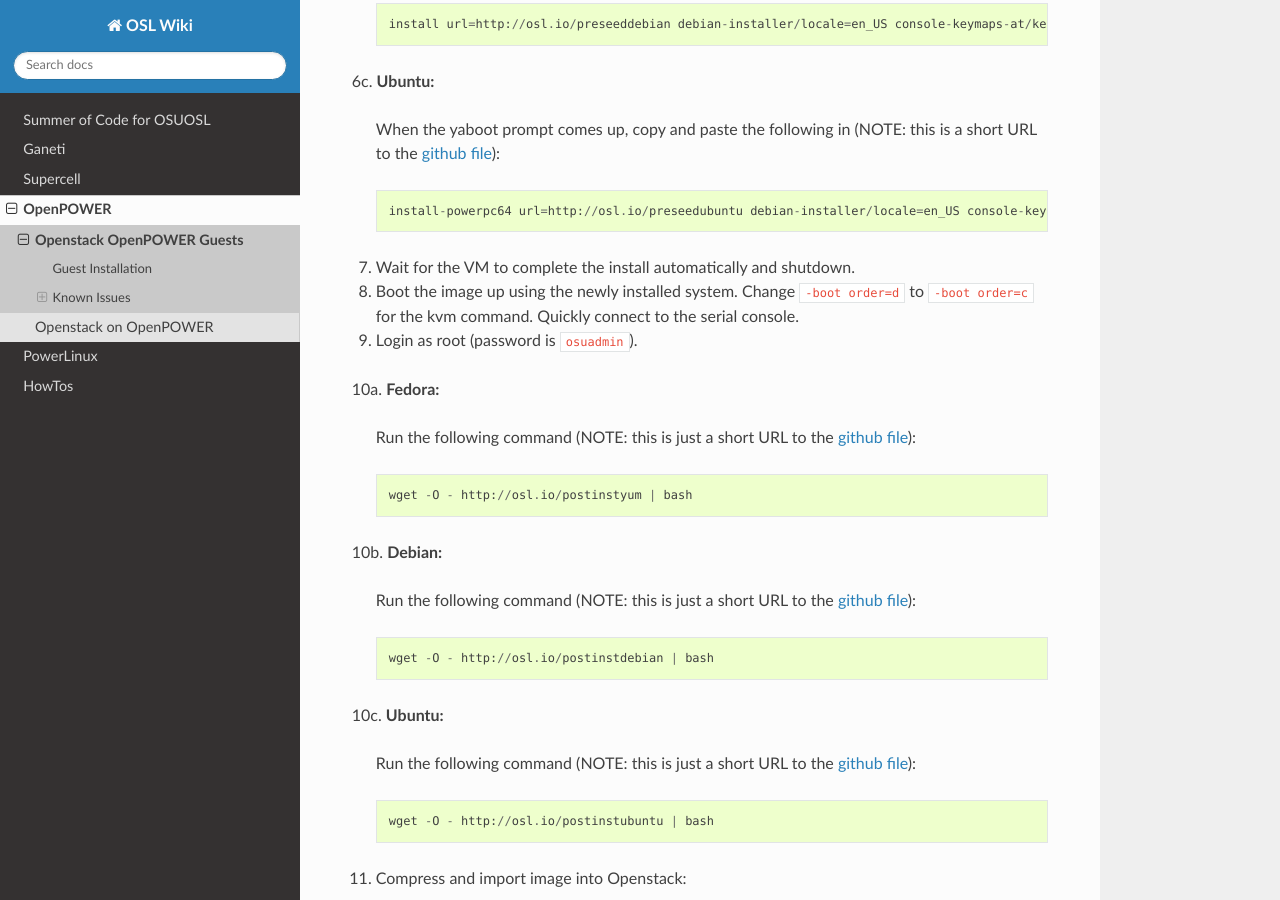
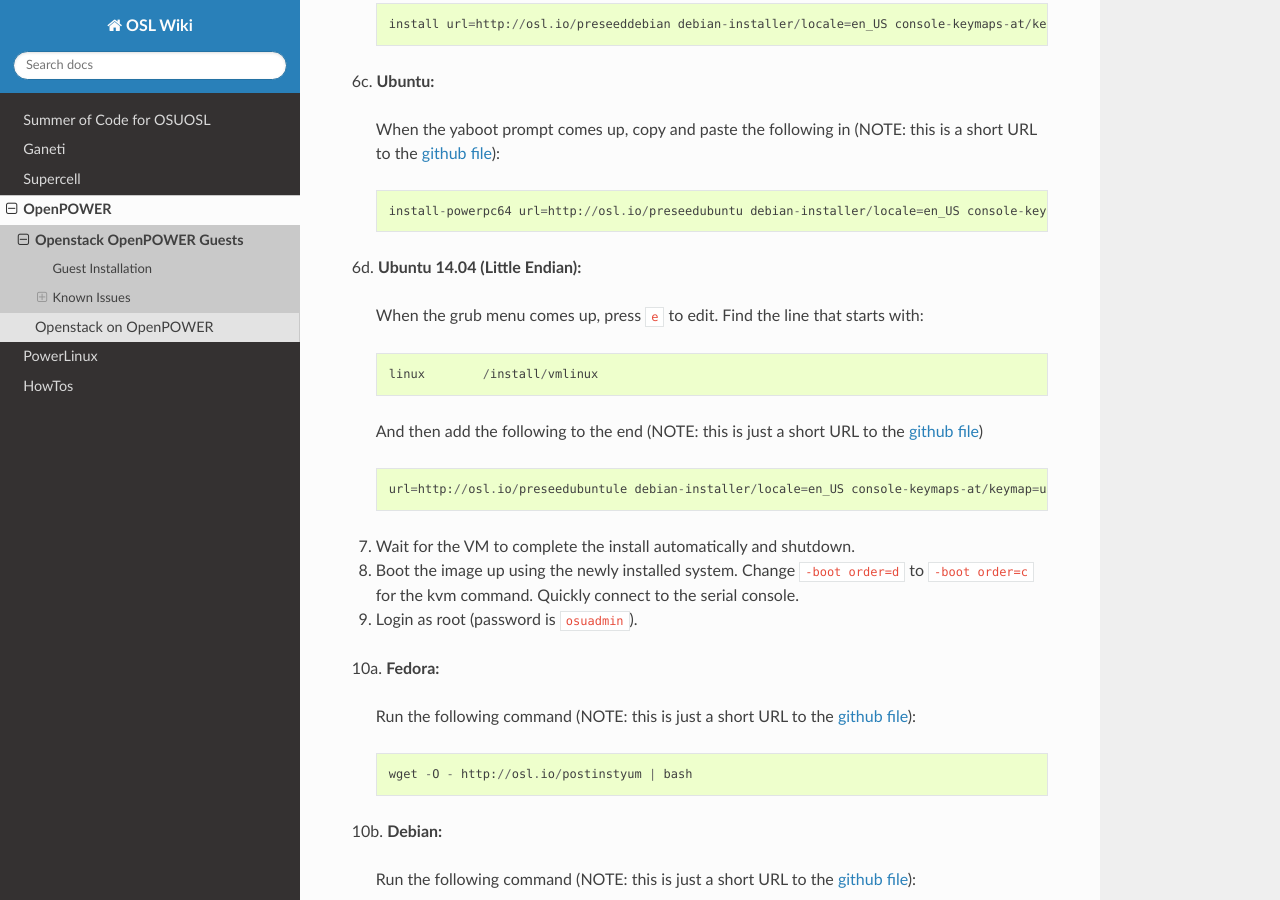
Before and after one commit to osuosl/wiki, a Sphinx documentation site: the page built from source/openpower/guests.rst, in a window 1280 px wide and 900 px high, scrolled down 1674 px. Built offline with Sphinx 7.4.7 and the Read the Docs theme 2.0.0, drawn with Linux system fonts in a browser that asks for light colours.

Commit message:
Improve little endian documentation

```diff
--- a/source/openpower/guests.rst
+++ b/source/openpower/guests.rst
@@ -79,9 +79,22 @@ of the OpenPOWER machines directly.
 
     install-powerpc64 url=http://osl.io/preseedubuntu debian-installer/locale=en_US console-keymaps-at/keymap=us keyboard-configuration/xkb-keymap=us netcfg/get_hostname=unassigned-hostname netcfg/get_domain=unassigned-domain
 
+6d. **Ubuntu 14.04 (Little Endian):**
+
+   When the grub menu comes up, press ``e`` to edit. Find the line that starts
+   with::
+
+    linux        /install/vmlinux
+
+   And then add the following to the end (NOTE: this is just a short URL to the
+   `github file`__) ::
+
+    url=http://osl.io/preseedubuntule debian-installer/locale=en_US console-keymaps-at/keymap=us keyboard-configuration/xkb-keymap=us netcfg/get_hostname=unassigned-hostname netcfg/get_domain=unassigned-domain
+
 .. __: https://raw.githubusercontent.com/osuosl/packer-templates/master/http/ks-fedora-qemu-20-ppc64.cfg
 .. __: http://ftp.osuosl.org/pub/osl/packer-templates/http/preseed-debian-ppc64.cfg
 .. __: http://ftp.osuosl.org/pub/osl/packer-templates/http/preseed-ubuntu-ppc64.cfg
+.. __: http://ftp.osuosl.org/pub/osl/packer-templates/http/preseed-ubuntu-ppc64le.cfg
 
 7. Wait for the VM to complete the install automatically and shutdown.
 8. Boot the image up using the newly installed system. Change ``-boot order=d``
```
